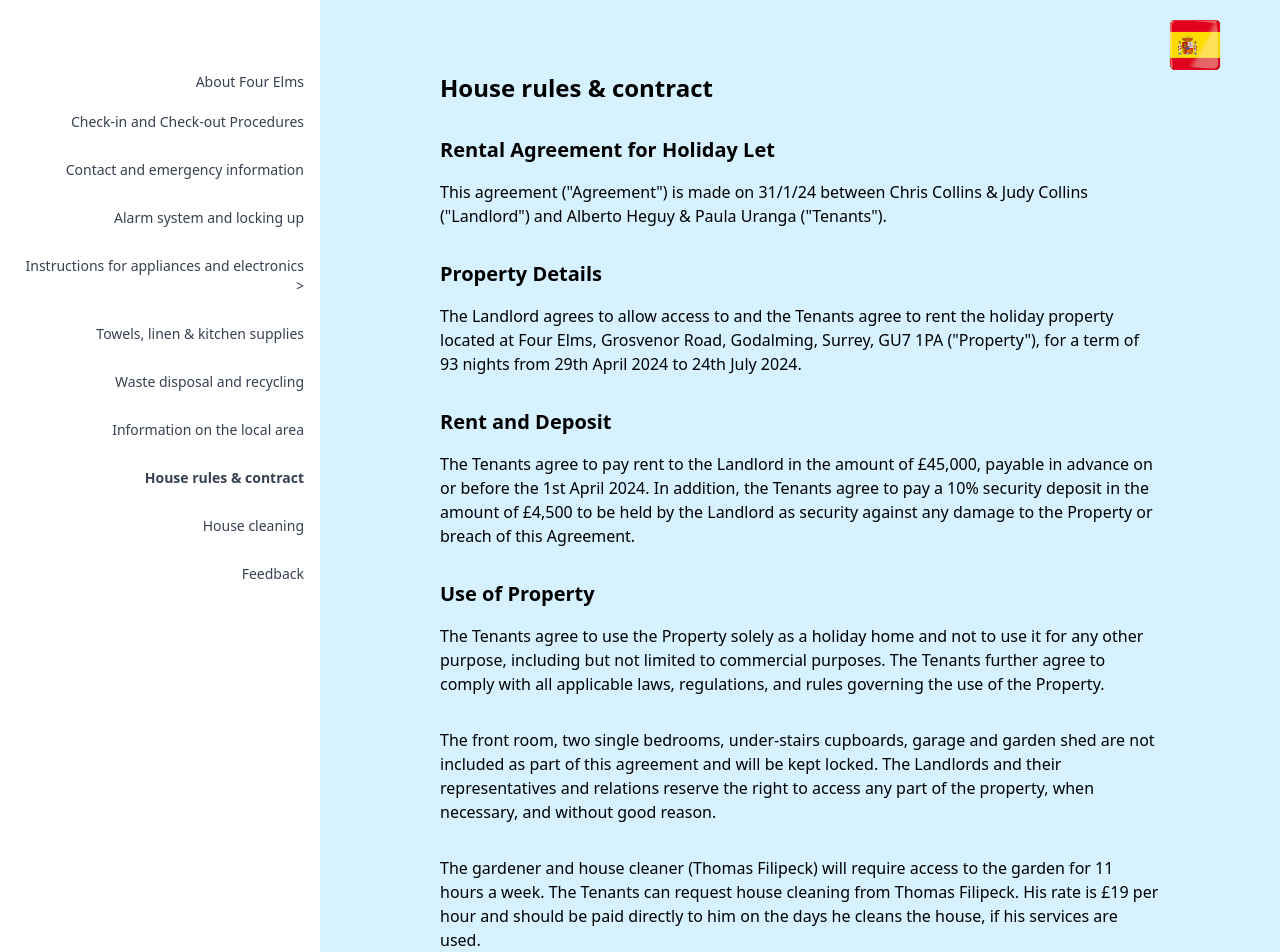
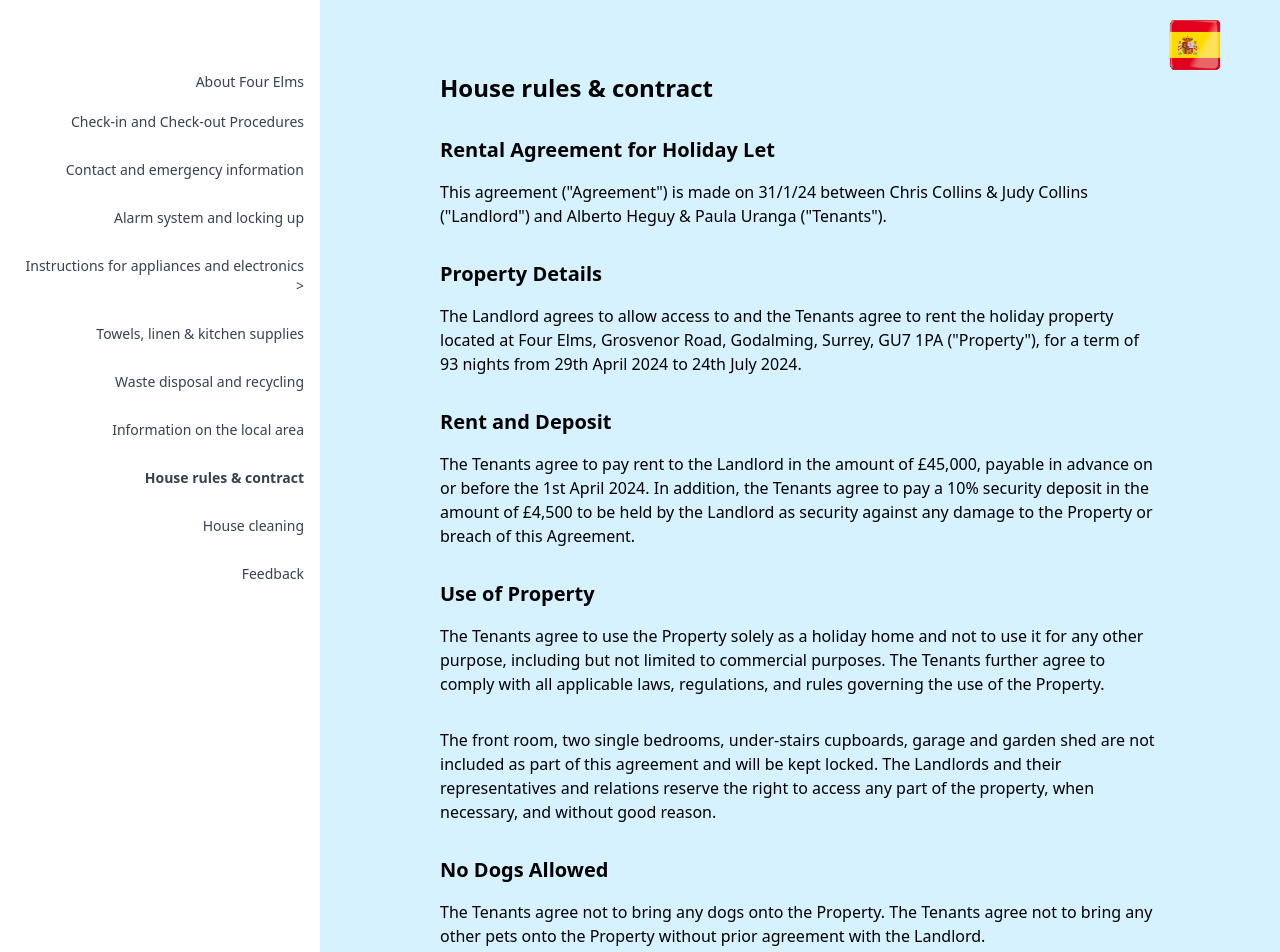
Before and after one commit to ConjecturesandRefutations/Four-Elms, a React (Create React App) app: page /contract in a window 1280 px wide. Shown: the top 952 px of the page. Built offline with nearby package versions, Linux system fonts and the light colour scheme.

Commit message:
removing unneccessary paragraph

```diff
--- a/src/pages/Contract.js
+++ b/src/pages/Contract.js
@@ -41,7 +41,6 @@ return(
 <h2 class='text-xl font-bold mb-4 mt-8'> {lang==='english' ? `Use of Property` : 'Uso de la Propiedad'} </h2>
 <p class='mb-8'>{lang==='english' ? `The Tenants agree to use the Property solely as a holiday home and not to use it for any other purpose, including but not limited to commercial purposes. The Tenants further agree to comply with all applicable laws, regulations, and rules governing the use of the Property.` : `Los Inquilinos aceptan utilizar la Propiedad únicamente como casa de vacaciones y no utilizarla para ningún otro propósito, incluidos, entre otros, fines comerciales. Los Inquilinos también aceptan cumplir con todas las leyes, reglamentos y normas aplicables que rigen el uso de la Propiedad.`}</p>
 <p class='mb-8'>{lang==='english' ? `The front room, two single bedrooms, under-stairs cupboards, garage and garden shed are not included as part of this agreement and will be kept locked. The Landlords and their representatives and relations reserve the right to access any part of the property, when necessary, and without good reason.` : `La habitación delantera, el garaje y el cobertizo del jardín no están incluidos como parte de este acuerdo y se mantendrán bajo llave. El Arrendador se reserva el derecho de acceder al garaje y cobertizo de jardín, cuando sea necesario, pero sin motivo justificado.`}</p>
-<p class='mb-8'>{lang==='english' ? `The gardener and house cleaner (Thomas Filipeck) will require access to the garden for 11 hours a week. The Tenants can request house cleaning from Thomas Filipeck. His rate is £19 per hour and should be paid directly to him on the days he cleans the house, if his services are used.` : `El jardinero y limpiador de la casa (Thomas Filipeck ) requerirá acceso al jardín durante 11 horas a la semana. Los inquilinos pueden solicitar la limpieza de la casa a Thomas Filipeck . Su tarifa es de £19 por hora y se le debe pagar directamente los días que limpia la casa, si se utilizan sus servicios.`}</p>
 
 <h2 class='text-xl font-bold mb-4 mt-8'> {lang==='english' ? `No Dogs Allowed` : 'No se permiten perros'} </h2>
 <p class='mb-8'>{lang==='english' ? `The Tenants agree not to bring any dogs onto the Property. The Tenants agree not to bring any other pets onto the Property without prior agreement with the Landlord.` : `Los Inquilinos se comprometen a no traer perros a la Propiedad. Los Inquilinos se comprometen a no traer ninguna otra mascota a la Propiedad sin acuerdo previo con el Propietario.`}</p>
```
